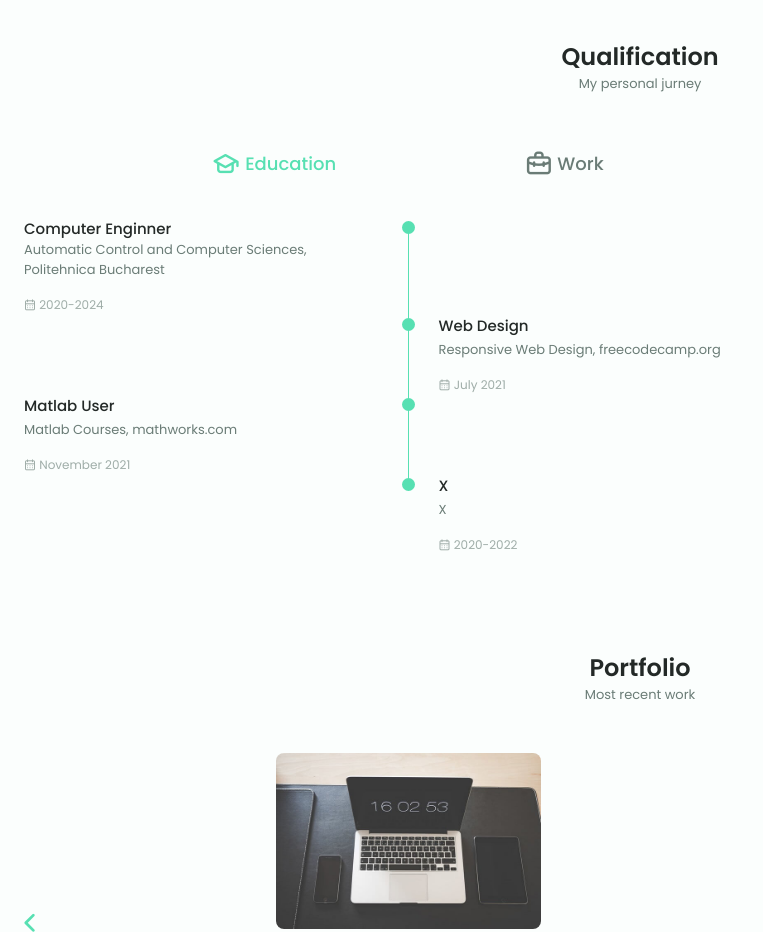
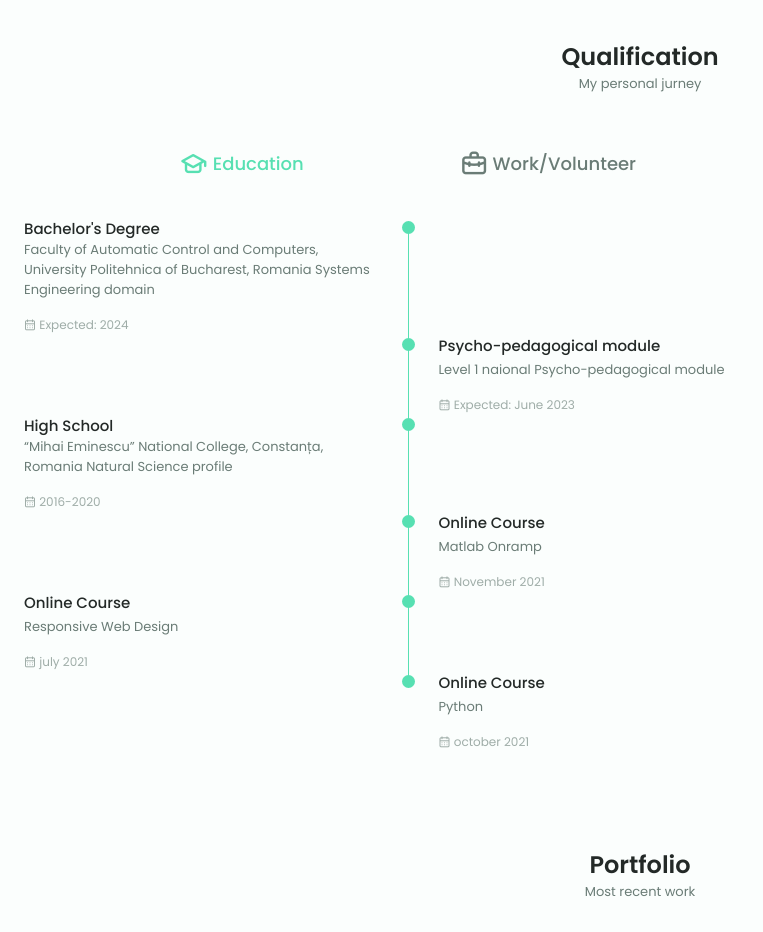
Before and after one commit to Topai-Ioan/my_site, a plain HTML site: page index.html in a window 1280 px wide. Shown: the part 1743-2675 px from the top of the page, without its empty margins (0-763 px from the left). Drawn offline with nearby package versions, Linux system fonts and the light colour scheme.

Commit message:
modificari

```diff
--- a/index.html
+++ b/index.html
@@ -48,11 +48,11 @@
                             <i class="uil uil-file-alt nav__icon"></i> Skills
                         </a>
                     </li>
-                    <li class="nav__item">
+                    <!-- <li class="nav__item">
                         <a href="#services" class="nav__link">
                             <i class="uil uil-briefcase nav__icon"></i> Services
                         </a>
-                    </li>
+                    </li> -->
                     <li class="nav__item">
                         <a href="#portfolio" class="nav__link">
                             <i class="uil uil-scenery nav__icon"></i> Portfolio
@@ -214,7 +214,7 @@
                             <div class="skills__data">
                                 <div class="skills__titles">
                                     <h3 class="skills__name">Python</h3>
-                                    <span class="skills__number">15%</span>
+                                    <span class="skills__number">25%</span>
                                 </div>
                                 <div class="skills__bar">
                                     <span class="skills__percentage skills__python"></span>
@@ -346,7 +346,7 @@
                     </div>
                     <div class="qualification__button button--flex" data-target='#work'>
                         <i class="uil uil-briefcase-alt qualification__icon"></i>
-                        Work
+                        Work/Volunteer
                     </div>
                 </div>
                 <div class="qualification__sections">
@@ -355,12 +355,15 @@
                         <!--==== QUALIFICATION 1 ====-->
                         <div class="qualification__data">
                             <div>
-                                <h3 class="qualification__title">Computer Enginner</h3>
+                                <h3 class="qualification__title">Bachelor's Degree</h3>
                                 <span class="qualification__subtitle">
-                                    Automatic Control and Computer Sciences, Politehnica Bucharest</span>
+                                    Faculty of Automatic Control and Computers, University Politehnica of Bucharest,
+                                    Romania
+                                    Systems Engineering domain
+                                </span>
                                 <div class="qualification__calendar">
                                     <i class="uil uil-calendar-alt"></i>
-                                    2020-2024
+                                    Expected: 2024
                                 </div>
                             </div>
                             <div>
@@ -376,12 +379,13 @@
                                 <span class="qualification__line"></span>
                             </div>
                             <div>
-                                <h3 class="qualification__title"> Web Design</h3>
+                                <h3 class="qualification__title"> Psycho-pedagogical module</h3>
                                 <span class="qualification__subtitle">
-                                    Responsive Web Design, freecodecamp.org</span>
+                                    Level 1 naional Psycho-pedagogical module
+                                </span>
                                 <div class="qualification__calendar">
                                     <i class="uil uil-calendar-alt"></i>
-                                    July 2021
+                                    Expected: June 2023
                                 </div>
                             </div>
 
@@ -389,13 +393,14 @@
                         <!--==== QUALIFICATION 3 ====-->
                         <div class="qualification__data">
                             <div>
-                                <h3 class="qualification__title">Matlab User</h3>
+                                <h3 class="qualification__title"> High School</h3>
                                 <span class="qualification__subtitle">
-                                    Matlab Courses,
-                                    mathworks.com</span>
+                                    “Mihai Eminescu” National College, Constanța, Romania
+                                    Natural Science profile
+                                </span>
                                 <div class="qualification__calendar">
                                     <i class="uil uil-calendar-alt"></i>
-                                    November 2021
+                                    2016-2020
                                 </div>
                             </div>
                             <div>
@@ -408,15 +413,51 @@
                             <div></div>
                             <div>
                                 <span class="qualification__rounder"></span>
+                                <span class="qualification__line"></span>
+                            </div>
+                            <div>
+                                <h3 class="qualification__title">Online Course</h3>
+                                <span class="qualification__subtitle">
+                                    Matlab Onramp</span>
+                                <div class="qualification__calendar">
+                                    <i class="uil uil-calendar-alt"></i>
+                                    November 2021
+                                </div>
+                            </div>
+
+                        </div>
+                        <!--==== QUALIFICATION 5 ====-->
+                        <div class="qualification__data">
+
+                            <div>
+                                <h3 class="qualification__title">Online Course</h3>
+                                <span class="qualification__subtitle">
+                                    Responsive Web Design</span>
+                                <div class="qualification__calendar">
+                                    <i class="uil uil-calendar-alt"></i>
+                                    july 2021
+                                </div>
+                            </div>
+                            <div>
+                                <span class="qualification__rounder"></span>
+                                <span class="qualification__line"></span>
+                            </div>
+
+                        </div>
+                        <!--==== QUALIFICATION 6 ====-->
+                        <div class="qualification__data">
+                            <div></div>
+                            <div>
+                                <span class="qualification__rounder"></span>
                                 <!-- <span class="qualification__line"></span> -->
                             </div>
                             <div>
-                                <h3 class="qualification__title">X</h3>
+                                <h3 class="qualification__title">Online Course</h3>
                                 <span class="qualification__subtitle">
-                                    X</span>
+                                    Python</span>
                                 <div class="qualification__calendar">
                                     <i class="uil uil-calendar-alt"></i>
-                                    2020-2022
+                                    october 2021
                                 </div>
                             </div>
 
@@ -427,12 +468,12 @@
                         <!--==== QUALIFICATION 1 ====-->
                         <div class="qualification__data">
                             <div>
-                                <h3 class="qualification__title">Software Enginner</h3>
+                                <h3 class="qualification__title">IT Department - Volunteer</h3>
                                 <span class="qualification__subtitle">
-                                    Automatic Control and Computer Sciences, Politehnica Bucharest</span>
+                                    Student Association from University Politehnica of Buchares</span>
                                 <div class="qualification__calendar">
                                     <i class="uil uil-calendar-alt"></i>
-                                    2020-2024
+                                    December 2021 - Present
                                 </div>
                             </div>
                             <div>
@@ -445,22 +486,22 @@
                             <div></div>
                             <div>
                                 <span class="qualification__rounder"></span>
-                                <span class="qualification__line"></span>
+                                <!-- <span class="qualification__line"></span> -->
                             </div>
                             <div>
-                                <h3 class="qualification__title"> Python</h3>
+                                <h3 class="qualification__title"> Volunteer</h3>
                                 <span class="qualification__subtitle">
-                                    Programming for Everybody (Getting Started with Python) by University of Michigan,
-                                    Coursera</span>
+                                    The League of Students from the Faculty of Automatic Control and Computer Science
+                                    Bucharest</span>
                                 <div class="qualification__calendar">
                                     <i class="uil uil-calendar-alt"></i>
-                                    October 2021
+                                    November - January 2021
                                 </div>
                             </div>
 
                         </div>
                         <!--==== QUALIFICATION 3 ====-->
-                        <div class="qualification__data">
+                        <!-- <div class="qualification__data">
                             <div>
                                 <h3 class="qualification__title">ceva</h3>
                                 <span class="qualification__subtitle">
@@ -472,9 +513,9 @@
                             </div>
                             <div>
                                 <span class="qualification__rounder"></span>
-                                <!-- <span class="qualification__line"></span> -->
+                                <span class="qualification__line"></span>
                             </div>
-                        </div>
+                        </div> -->
 
                     </div>
                 </div>
@@ -609,10 +650,11 @@
                     <div class="portfolio__content grid swiper-slide">
                         <img src="assets/images/portfolio1.jpg" alt="" class="portfolio__img">
                         <div class="portfolio__data">
-                            <h3 class="portfolio__title">Modern website</h3>
-                            <p class="portfolio__despription">Lorem ipsum, dolor sit amet consectetur adipisicing elit.
-                                Nisi, ea. Aut qui rerum consequuntur velit est dolorum animi aspernatur vel!</p>
-                            <a href="#" class="button button--flex button--small portfolio__button">
+                            <h3 class="portfolio__title">Tehnical Documentation Page</h3>
+                            <p class="portfolio__despription">Lorem ipsum dolor sit amet consectetur adipisicing elit.
+                                A, eligendi?</p>
+                            <a href="https://codepen.io/fainuta/pen/dyWeLrq" target="_blank"
+                                class="button button--flex button--small portfolio__button">
                                 Demo
                                 <i class="uil uil-arrow-right button__icon"></i>
                             </a>
@@ -622,10 +664,11 @@
                     <div class="portfolio__content grid swiper-slide">
                         <img src="assets/images/portfolio2.jpg"" alt="" class=" portfolio__img">
                         <div class="portfolio__data">
-                            <h3 class="portfolio__title">Modern website</h3>
+                            <h3 class="portfolio__title">Tribute Page</h3>
                             <p class="portfolio__despription">Lorem ipsum, dolor sit amet consectetur adipisicing elit.
-                                Nisi, ea. Aut qui rerum consequuntur velit est dolorum animi aspernatur vel!</p>
-                            <a href="#" class="button button--flex button--small portfolio__button">
+                            </p>
+                            <a href="https://codepen.io/fainuta/pen/PomOZPz" target="_blank"
+                                class="button button--flex button--small portfolio__button">
                                 Demo
                                 <i class="uil uil-arrow-right button__icon"></i>
                             </a>
@@ -653,7 +696,7 @@
                     <i class="uil uil-angle-left-b swiper-portfolio-icon"></i>
                 </div>
                 <!-- add page number -->
-                <div class="swiper-pagination">alex</div>
+                <div class="swiper-pagination"></div>
             </div>
 
         </section>
```
